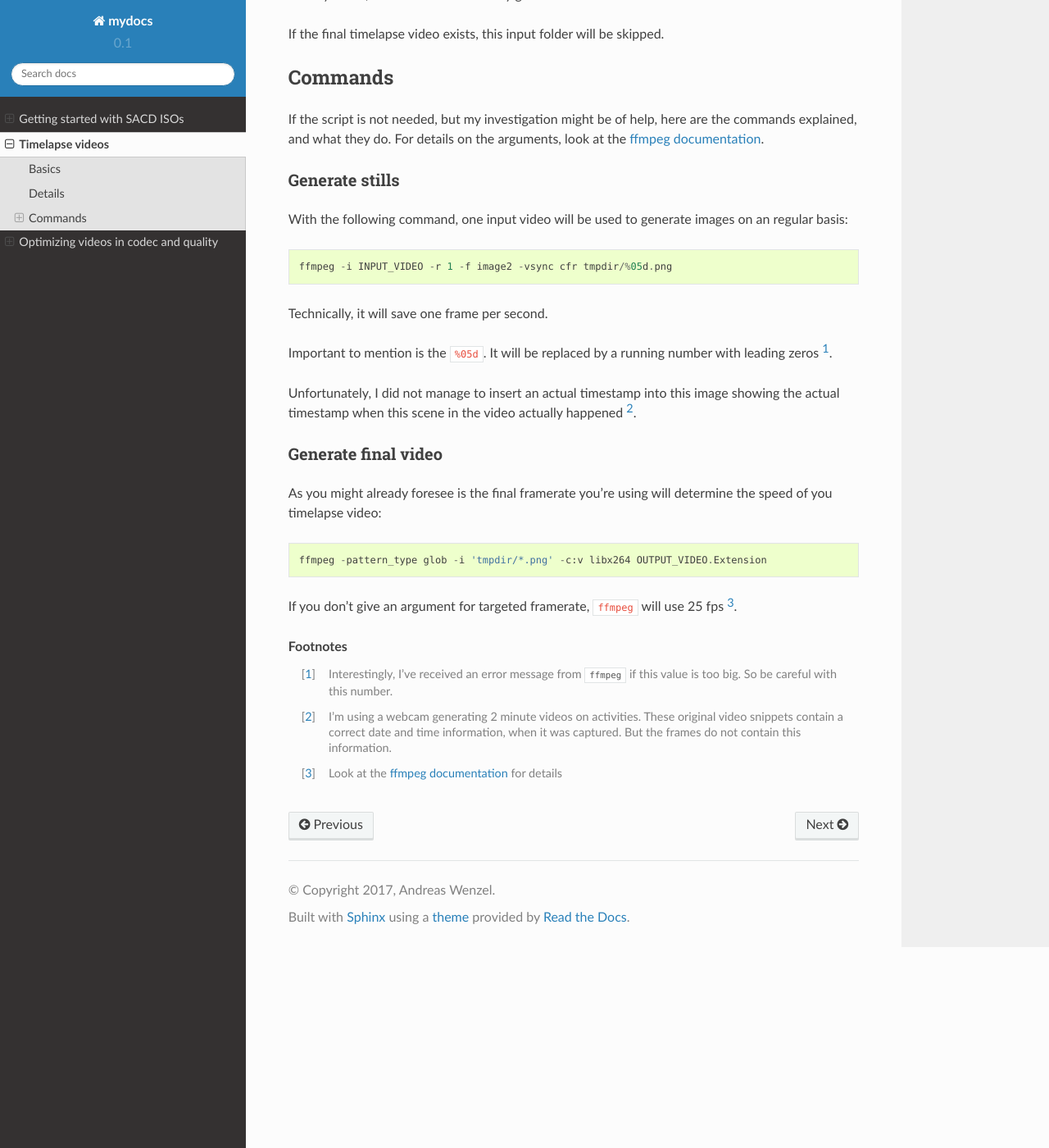
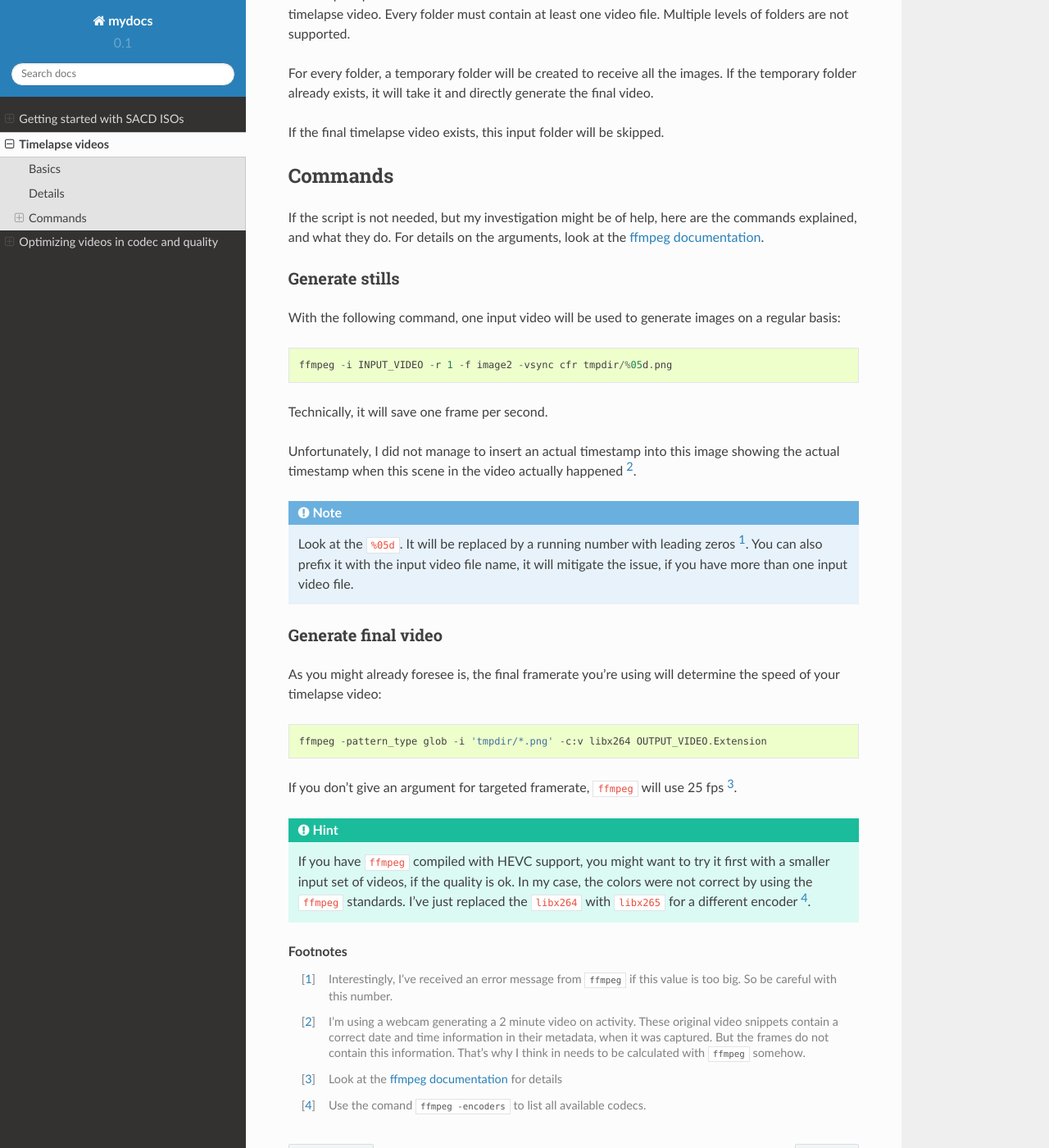
Before and after one commit to awenny/mydocs, a Sphinx documentation site: the page built from docs/source/timelapse.rst, in a window 1280 px wide and 1400 px high, scrolled down 794 px. Shown: the whole window at 82% size. Built offline with Sphinx 7.4.7 and the Read the Docs theme 2.0.0, drawn with Linux system fonts in a browser that asks for light colours; some of the changed text lies outside the part shown.

Commit message:
Rework and enhancement

```diff
--- a/docs/source/sacd.rst
+++ b/docs/source/sacd.rst
@@ -31,6 +31,6 @@
 Graphical User Interface
 ========================
 
-The - basically very powerful - GUI tool ``XLD`` can be used to do the same.
-But I've experienced issues transcoding the ISOs. What renders this tool
+The --- basically very powerful --- GUI tool ``XLD`` can be used to do the
+same. But I've experienced issues transcoding the ISOs. What renders this tool
 useless.
--- a/docs/source/timelapse.rst
+++ b/docs/source/timelapse.rst
@@ -5,7 +5,11 @@
 Just recently, I needed to create timelapse videos out of a list of short
 video snippets (roughly 2 minutes each).
 
-The source code can be found on `GitHub`_.
+The result can be found on `GitHub`_.
+
+It does only process video. Audio is --- of course --- omitted. Also, it does
+not mux audio tracks automatically into the final timelapse video. If you want
+your music, then you need to postprocess it with a standard mixer.
 
 Basics
 ======
@@ -13,7 +17,7 @@
 What I found on several locations on the internet helped me creating this
 shell script.
 
-What's needs to be done in two steps:
+What needs to be done in two steps:
 
 #. Create stills (as images) on a regular basis
 #. Combine these stills as one video file
@@ -21,7 +25,7 @@
 Apparently, there is no other way than having this two step processing.
 
 It also helps, if you have more than one input video to process into one
-timelapse video.
+timelapse video (aka concatenate them into one).
 
 Details
 =======
@@ -47,38 +51,49 @@
 ---------------
 
 With the following command, one input video will be used to generate images on
-an regular basis::
+a regular basis::
 
     ffmpeg -i INPUT_VIDEO -r 1 -f image2 -vsync cfr tmpdir/%05d.png
 
 Technically, it will save one frame per second.
 
-Important to mention is the ``%05d``. It will be replaced by a running number
-with leading zeros [#f1]_.
-
 Unfortunately, I did not manage to insert an actual timestamp into this image
 showing the actual timestamp when this scene in the video actually happened
 [#f2]_.
 
+.. note:: Look at the ``%05d``. It will be replaced by a running number with
+          leading zeros [#f1]_. You can also prefix it with the input video
+          file name, it will mitigate the issue, if you have more than one
+          input video file.
+
 Generate final video
 --------------------
 
-As you might already foresee is the final framerate you're using will determine
-the speed of you timelapse video::
+As you might already foresee is, the final framerate you're using will determine
+the speed of your timelapse video::
 
     ffmpeg -pattern_type glob -i 'tmpdir/*.png' -c:v libx264 OUTPUT_VIDEO.Extension
 
 If you don't give an argument for targeted framerate, ``ffmpeg`` will use 25
 fps [#f3]_.
 
+.. hint:: If you have ``ffmpeg`` compiled with HEVC support, you might want to
+          try it first with a smaller input set of videos, if the quality is
+          ok. In my case, the colors were not correct by using the ``ffmpeg``
+          standards. I've just replaced the ``libx264`` with ``libx265`` for a
+          different encoder [#f4]_.
+
 .. rubric:: Footnotes
 
 .. [#f1] Interestingly, I've received an error message from ``ffmpeg`` if this
          value is too big. So be careful with this number.
-.. [#f2] I'm using a webcam generating 2 minute videos on activities. These
-         original video snippets contain a correct date and time information,
-         when it was captured. But the frames do not contain this information.
+.. [#f2] I'm using a webcam generating a 2 minute video on activity. These
+         original video snippets contain a correct date and time information
+         in their metadata, when it was captured. But the frames do not contain
+         this information. That's why I think in needs to be calculated with
+         ``ffmpeg`` somehow.
 .. [#f3] Look at the `ffmpeg documentation`_ for details
+.. [#f4] Use the comand ``ffmpeg -encoders`` to list all available codecs.
 
 .. _ffmpeg documentation: https://ffmpeg.org/ffmpeg.html
 .. _GitHub: https://github.com/awenny/optimizevideo/blob/master/other_tools/timelapse.sh
```
Also changed, not shown: docs/index.rst (+6 -10 lines), docs/source/optimizing_video.rst (+19 -6 lines).
